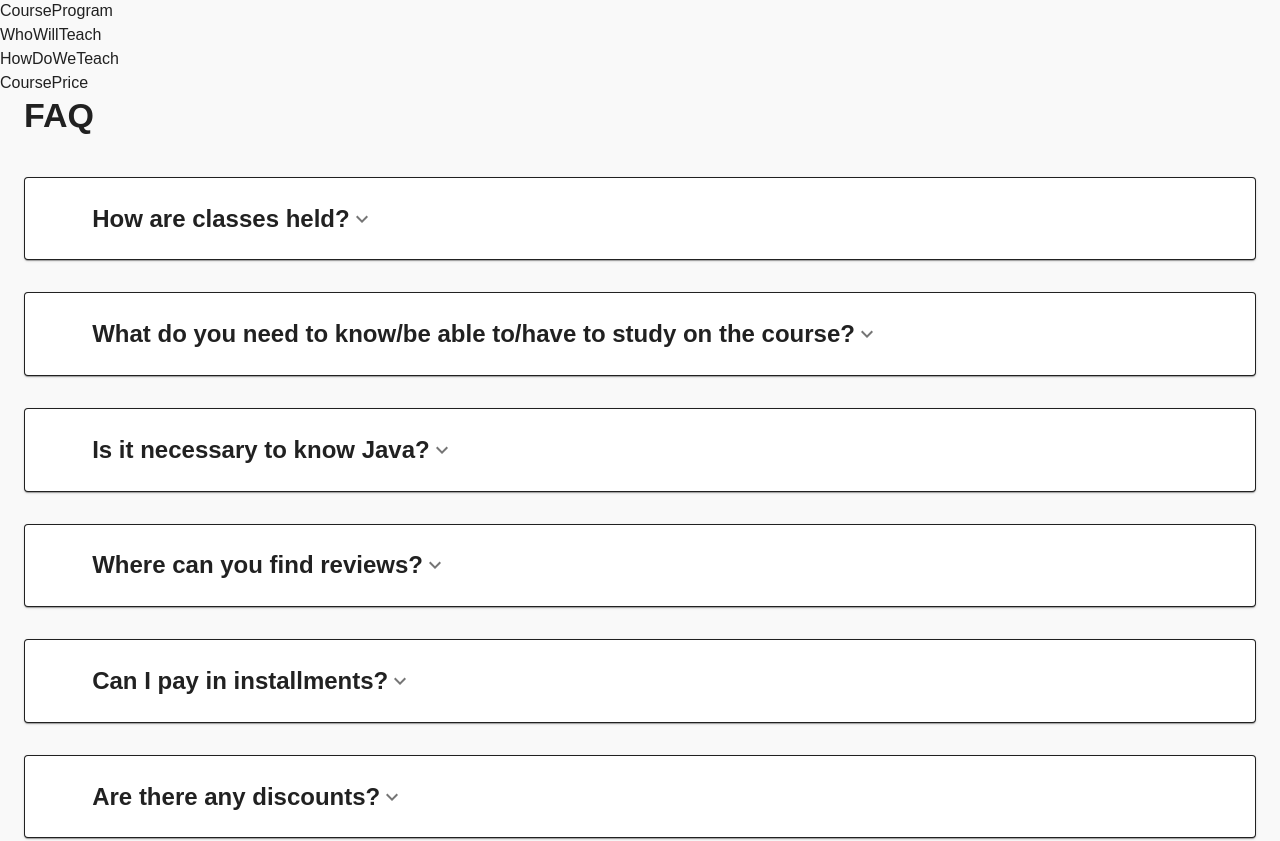
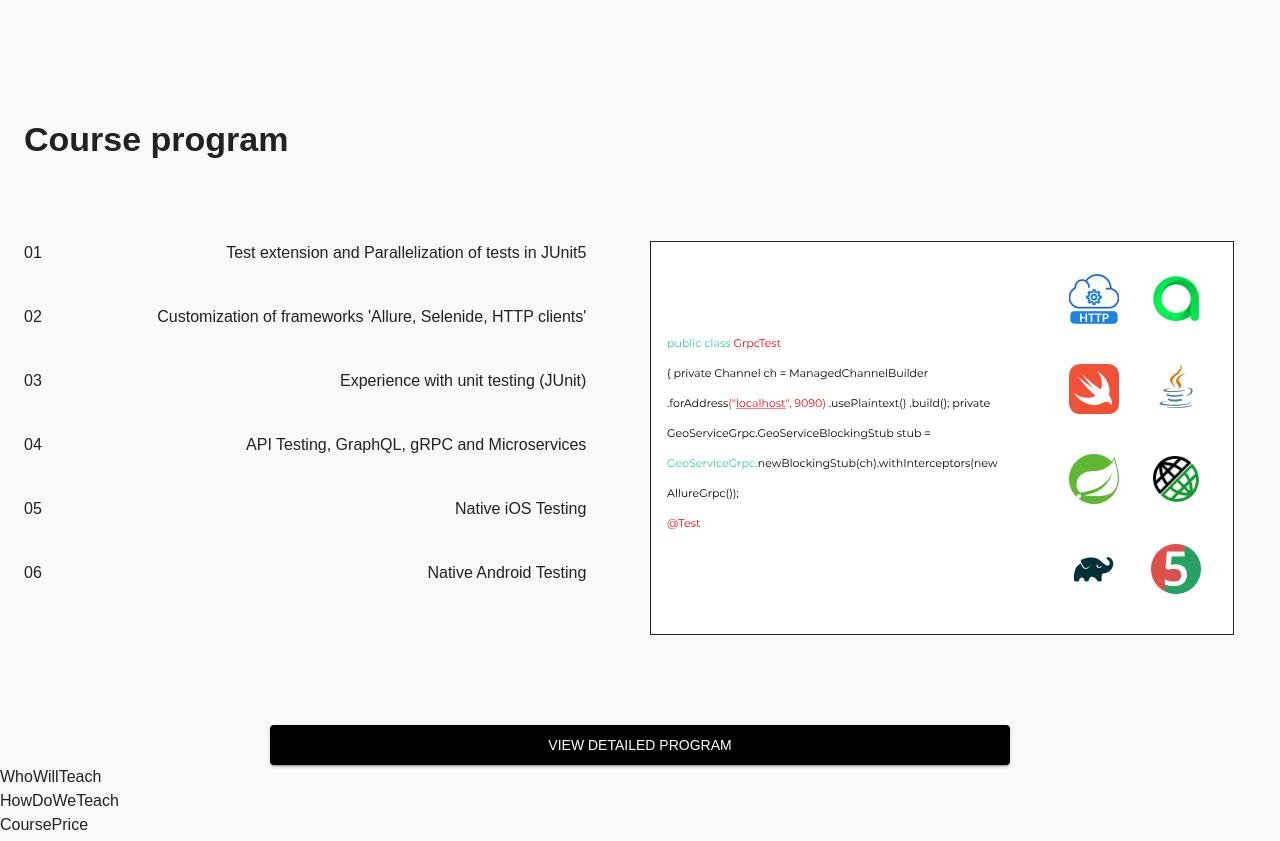
Before and after one commit to qa-guru/qa-guru-site, a React (Create React App) app: page / in a window 1280 px wide. Shown: the part 1282-2123 px from the top of the page. Built offline with nearby package versions, Linux system fonts and the light colour scheme.

Commit message:
Add Course program section

```diff
--- a/src/components/CourseProgram/CourseProgram.tsx
+++ b/src/components/CourseProgram/CourseProgram.tsx
@@ -1,7 +1,190 @@
 import React from "react";
+import { Container, Typography, Grid, Box, Button } from "@mui/material";
+import SOAPApiIcon from "../../assets/icons/soapApi.png";
+import AllureIcon from "../../assets/icons/allure.png";
+import SwiftIcon from "../../assets/icons/swift.png";
+import JavaIcon from "../../assets/icons/java.png";
+import SpringIcon from "../../assets/icons/spring.png";
+import RestIcon from "../../assets/icons/rest.png";
+import GradleIcon from "../../assets/icons/gradle.png";
+import JUnit5Icon from "../../assets/icons/jUnit5.png";
+import ProgramText from "../../assets/icons/programText.svg";
+import theme from "../../theme/theme";
+import { useTranslation } from "react-i18next";
+
+type courseProps = {
+  number: string;
+  title: string;
+};
+
+const Icons: string[] | any[] = [
+  { icon: SOAPApiIcon, title: "SOAP Api" },
+  { icon: AllureIcon, title: "Allure" },
+  { icon: SwiftIcon, title: "Swift" },
+  { icon: JavaIcon, title: "Java" },
+  { icon: SpringIcon, title: "Spring" },
+  { icon: RestIcon, title: "REST assured" },
+  { icon: GradleIcon, title: "Gradle" },
+  { icon: JUnit5Icon, title: "JUnit5" },
+];
 
 const CourseProgram: React.FC = (props) => {
-  return <div>CourseProgram</div>;
+  const { t } = useTranslation();
+
+  const Course = t<string, courseProps[]>("program.points", {
+    returnObjects: true,
+  });
+
+  return (
+    <div>
+      <Container maxWidth="xl">
+        <Box mt={15}>
+          <Typography
+            variant="h4"
+            mb={10}
+            sx={{
+              fontWeight: 600,
+            }}
+          >
+            {t("program.title")}
+          </Typography>
+        </Box>
+        <Grid container spacing={{ xl: 15, lg: 8 }}>
+          <Grid item xl={6} lg={5.8} md={12} sm={12} xs={12}>
+            {Course.map((value) => (
+              <Grid container>
+                <Grid container item mb={5} xs={2}>
+                  <Typography variant="body1">{value.number}</Typography>
+                </Grid>
+                <Grid
+                  item
+                  mb={5}
+                  xs={10}
+                  sx={{
+                    display: "flex",
+                    justifyContent: {
+                      xl: "flex-end",
+                      lg: "flex-end",
+                      md: "flex-start",
+                      sm: "flex-start",
+                      xs: "flex-start",
+                    },
+                  }}
+                >
+                  <Typography variant="body1">{value.title}</Typography>
+                </Grid>
+              </Grid>
+            ))}
+          </Grid>
+          <Grid container item xl={6} lg={6} md={12} sm={12} xs={12}>
+            <Grid
+              container
+              p={2}
+              sx={{
+                border: 1,
+                backgroundColor: "white",
+                display: "flex",
+                justifyContent: "center",
+                alignItems: "center",
+              }}
+            >
+              <Grid
+                container
+                item
+                xl={10}
+                lg={9}
+                md={6}
+                sm={8}
+                xs={12}
+                sx={{
+                  display: "flex",
+                  justifyContent: {
+                    xl: "flex-start",
+                    lg: "flex-start",
+                    md: "space-around",
+                    sm: "space-around",
+                    xs: "space-around",
+                  },
+                }}
+              >
+                <Box>
+                  <img src={ProgramText}></img>
+                </Box>
+              </Grid>
+              <Grid
+                container
+                item
+                xl={2}
+                lg={3}
+                md={6}
+                sm={4}
+                xs={12}
+                sx={{
+                  display: "flex",
+                  justifyContent: {
+                    xl: "flex-end",
+                    lg: "flex-end",
+                    md: "space-around",
+                    sm: "space-around",
+                    xs: "space-around",
+                  },
+                }}
+              >
+                <Box
+                  sx={{
+                    display: "grid",
+                    gridTemplateColumns: {
+                      xl: "repeat(2, 1fr)",
+                      lg: "repeat(2, 1fr)",
+                      md: "repeat(2, 1fr)",
+                      sm: "repeat(2, 1fr)",
+                      xs: "repeat(4, 1fr)",
+                    },
+                  }}
+                >
+                  {Icons.map((value) => (
+                    <Box m={2}>
+                      <Box
+                        mb={1}
+                        sx={{
+                          display: "flex",
+                          alignItems: "center",
+                          justifyContent: "center",
+                        }}
+                      >
+                        <img src={value.icon} alt={value.title} />
+                      </Box>
+                    </Box>
+                  ))}
+                </Box>
+              </Grid>
+            </Grid>
+          </Grid>
+        </Grid>
+        <Box
+          mt={5}
+          sx={{
+            display: "flex",
+            justifyContent: "center",
+            alignContent: "center",
+          }}
+        >
+          <Button
+            variant="contained"
+            sx={{
+              backgroundColor: theme.palette.primary.main,
+              color: "white",
+              marginTop: "50px",
+              height: "40px",
+              width: "60%",
+            }}
+          >
+            {t("program.button")}
+          </Button>
+        </Box>
+      </Container>
+    </div>
+  );
 };
 
 export default CourseProgram;
--- a/src/components/FAQ/FAQ.tsx
+++ b/src/components/FAQ/FAQ.tsx
@@ -1,6 +1,14 @@
 import React from "react";
-import { Container, Grid, Box, Typography, Accordion, AccordionDetails, AccordionSummary } from "@mui/material";
-import ExpandMoreIcon from '@mui/icons-material/ExpandMore';
+import {
+  Container,
+  Grid,
+  Box,
+  Typography,
+  Accordion,
+  AccordionDetails,
+  AccordionSummary,
+} from "@mui/material";
+import ExpandMoreIcon from "@mui/icons-material/ExpandMore";
 import { useTranslation } from "react-i18next";
 
 type faqProps = {
@@ -11,7 +19,6 @@ type faqProps = {
 };
 
 const FAQ: React.FC = () => {
-
   const [expanded, setExpanded] = React.useState<string | false>(false);
 
   const handleChange =
@@ -26,13 +33,16 @@ const FAQ: React.FC = () => {
   return (
     <div>
       <Container maxWidth="xl">
-        <Grid>
+        <Grid mt={15}>
           <Box>
             <Box>
-              <Typography variant="h4" mb={5}
+              <Typography
+                variant="h4"
+                mb={5}
                 sx={{
                   fontWeight: 600,
-                }}>
+                }}
+              >
                 {"FAQ"}
               </Typography>
             </Box>
@@ -45,28 +55,28 @@ const FAQ: React.FC = () => {
                     backgroundColor: "white",
                   }}
                   expanded={expanded === value.name}
-                  onChange={handleChange(value.name)}>
+                  onChange={handleChange(value.name)}
+                >
                   <Box
                     sx={{
                       display: "flex",
                       justifyContent: "space-between",
                       alignItems: "center",
-                      }}>
-                      <AccordionSummary
-                        expandIcon={<ExpandMoreIcon />}
+                    }}
                   >
-                        <Typography variant="h5"
+                    <AccordionSummary expandIcon={<ExpandMoreIcon />}>
+                      <Typography
+                        variant="h5"
                         sx={{
                           fontWeight: 600,
-                          }}>
+                        }}
+                      >
                         {value.question}
                       </Typography>
                     </AccordionSummary>
                   </Box>
                   <AccordionDetails>
-                        <Typography variant="body1">
-                          {value.answer}
-                        </Typography>
+                    <Typography variant="body1">{value.answer}</Typography>
                   </AccordionDetails>
                 </Accordion>
               </Grid>
--- a/src/i18n/locales/en/en.json
+++ b/src/i18n/locales/en/en.json
@@ -6,16 +6,14 @@
   "header.personal": "Personal Account",
   "promo.head": "Course",
   "promo.title": "Test Automation Java Advanced",
-  "promo.points":
-    [
+  "promo.points": [
     "2 months online learning",
     "2 times a week at 8:00 pm GMT",
     "from 55 000 RUB"
   ],
   "promo.button": "Start learning",
   "whom.title": "Who is our course for?",
-    "whom.points":
-    [
+  "whom.points": [
     {
       "title": "For QA Automation Engineer with at least 1 year experience",
       "description": "You will need knowledge of Java Core, basic knowledge of Docker, knowledge of relational databases and SQL. And also the presence of MacOS to attend two classes on native testing of iOS."
@@ -29,8 +27,35 @@
       "description": "You will master the current stack, improve and systematize your knowledge, enter the community of experts in the field who are keen on solving complex issues and sharing their experience."
     }
   ],
-  "faq.objects":
-  [
+  "program.title": "Course program",
+  "program.points": [
+    {
+      "number": "01",
+      "title": "Test extension and Parallelization of tests in JUnit5"
+    },
+    {
+      "number": "02",
+      "title": "Customization of frameworks 'Allure, Selenide, HTTP clients'"
+    },
+    {
+      "number": "03",
+      "title": "Experience with unit testing (JUnit)"
+    },
+    {
+      "number": "04",
+      "title": "API Testing, GraphQL, gRPC and Microservices"
+    },
+    {
+      "number": "05",
+      "title": "Native iOS Testing"
+    },
+    {
+      "number": "06",
+      "title": "Native Android Testing"
+    }
+  ],
+  "program.button": "View detailed program",
+  "faq.objects": [
     {
       "question": "How are classes held?",
       "answer": "In live mode with teachers on Tuesdays and Fridays at 8:00 pm GMT, class records are posted the next day, we also add timecodes for the records to make it easier for you to review them. Most of the classes have homework.",
--- a/src/layout/Layout.tsx
+++ b/src/layout/Layout.tsx
@@ -4,30 +4,32 @@ import Header from "../components/Header/Header";
 import Footer from "../components/Footer/Footer";
 import { Outlet } from "react-router-dom";
 import theme from "../theme/theme";
-import styles from "./Layout.module.scss";
-import { Container, CssBaseline, ThemeProvider } from "@mui/material";
+import { CssBaseline, ThemeProvider } from "@mui/material";
 
 const Layout: React.FC = () => {
   return (
     <Box
-     sx={{
-       backgroundColor: "#F9F9F9"
-     }}>
+      sx={{
+        backgroundColor: "#F9F9F9",
+      }}
+    >
       <ThemeProvider theme={theme}>
         <CssBaseline />
         <Header />
         <Box
           sx={{
             marginLeft: "auto",
-            marginRight: "auto"
-          }}>
+            marginRight: "auto",
+          }}
+        >
           <Outlet />
         </Box>
         <Box
           sx={{
             width: "100%",
-            backgroundColor: "white"
-          }}>
+            backgroundColor: "white",
+          }}
+        >
           <Footer />
         </Box>
       </ThemeProvider>
--- a/src/pages/Home/Home.tsx
+++ b/src/pages/Home/Home.tsx
@@ -21,7 +21,7 @@ const ContactForm = lazy(
   () => import("../../components/ContactForm/ContactForm")
 );
 
-const Home: React.FC = () => {
+const Home: React.FC = (props) => {
   return (
     <>
       <Promo />
```
Also changed, not shown: src/components/Footer/Footer.tsx (+15 -13 lines), src/components/Promo/Promo.tsx (+57 -42 lines), src/components/WhoIsOurCourseFor/WhoIsOurCourseFor.tsx (+18 -14 lines), src/i18n/locales/ru/ru.json (+31 -6 lines), src/assets/icons/programText.svg (added). Lines whose indentation alone changed are shown as unchanged.
